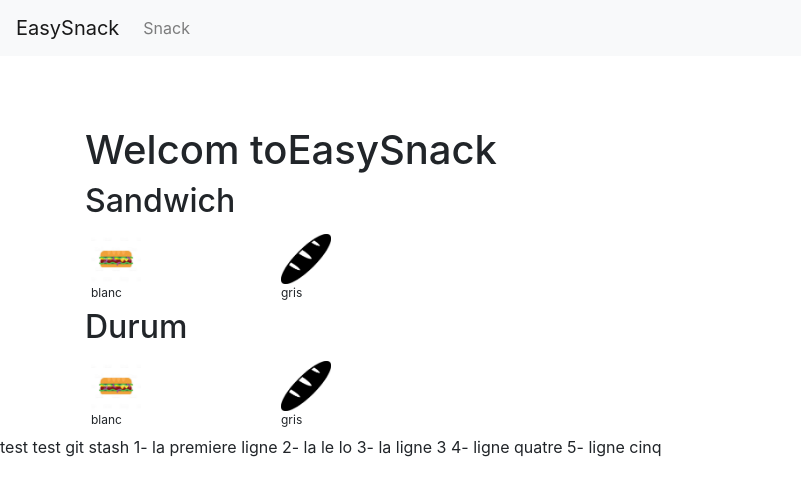
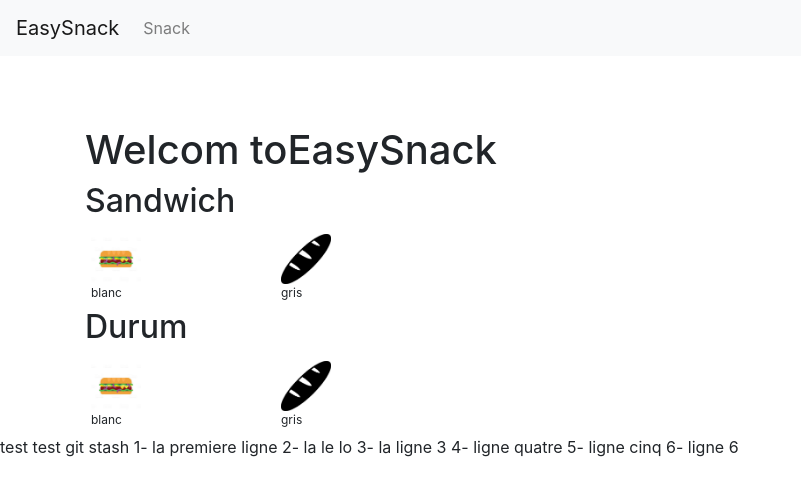
Before and after one commit to abodojana/easySnack, an Angular app: page / in a window 1280 px wide. Shown: the top 496 px of the page, without its empty margins (0-801 px from the left). Built offline with nearby package versions, Linux system fonts and the light colour scheme.

Commit message:
add ligne 6

```diff
--- a/src/app/app.component.html
+++ b/src/app/app.component.html
@@ -10,3 +10,4 @@ test git stash
 3- la ligne 3
 4- ligne quatre
 5- ligne cinq
+6- ligne 6
```
